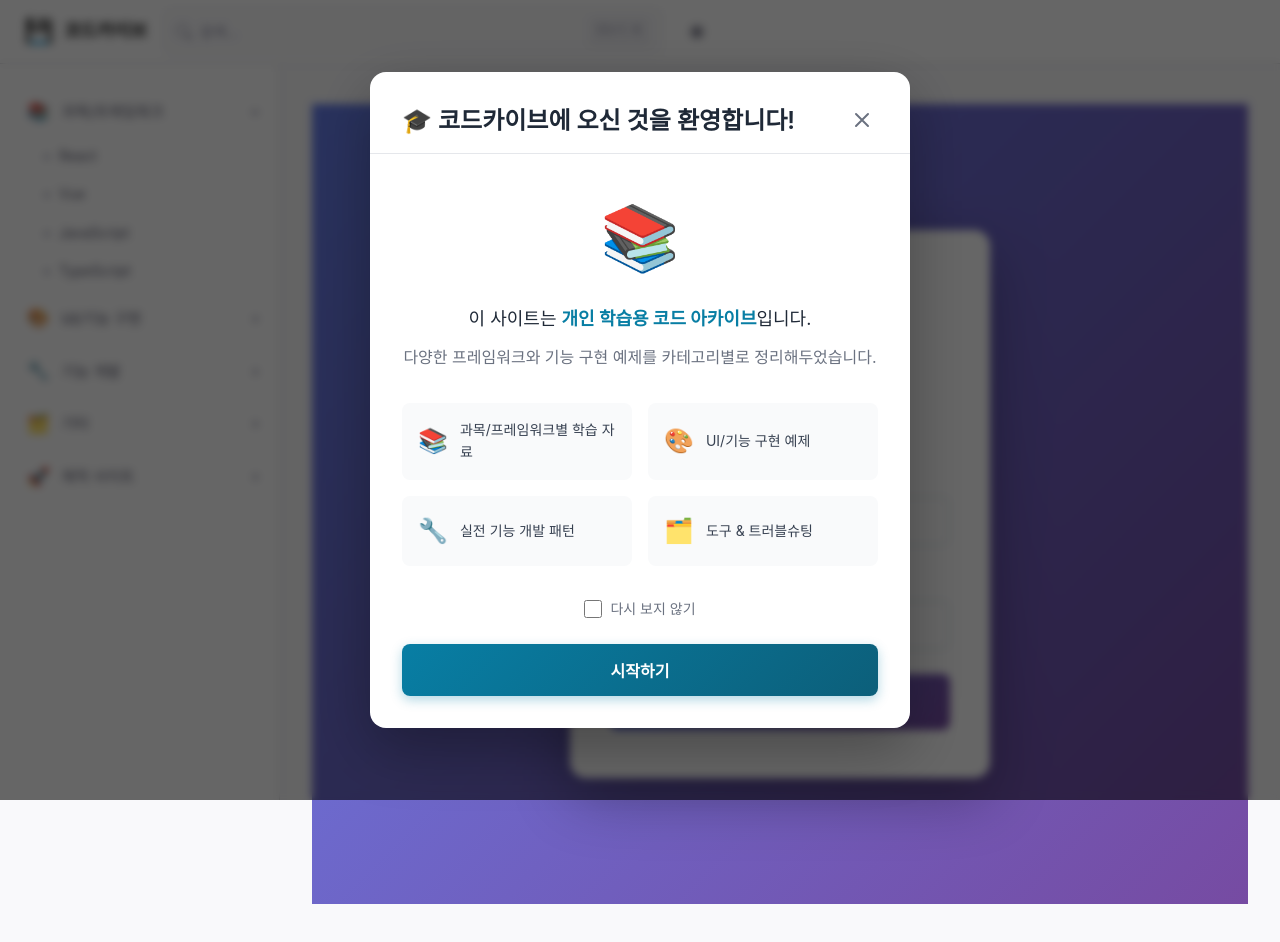
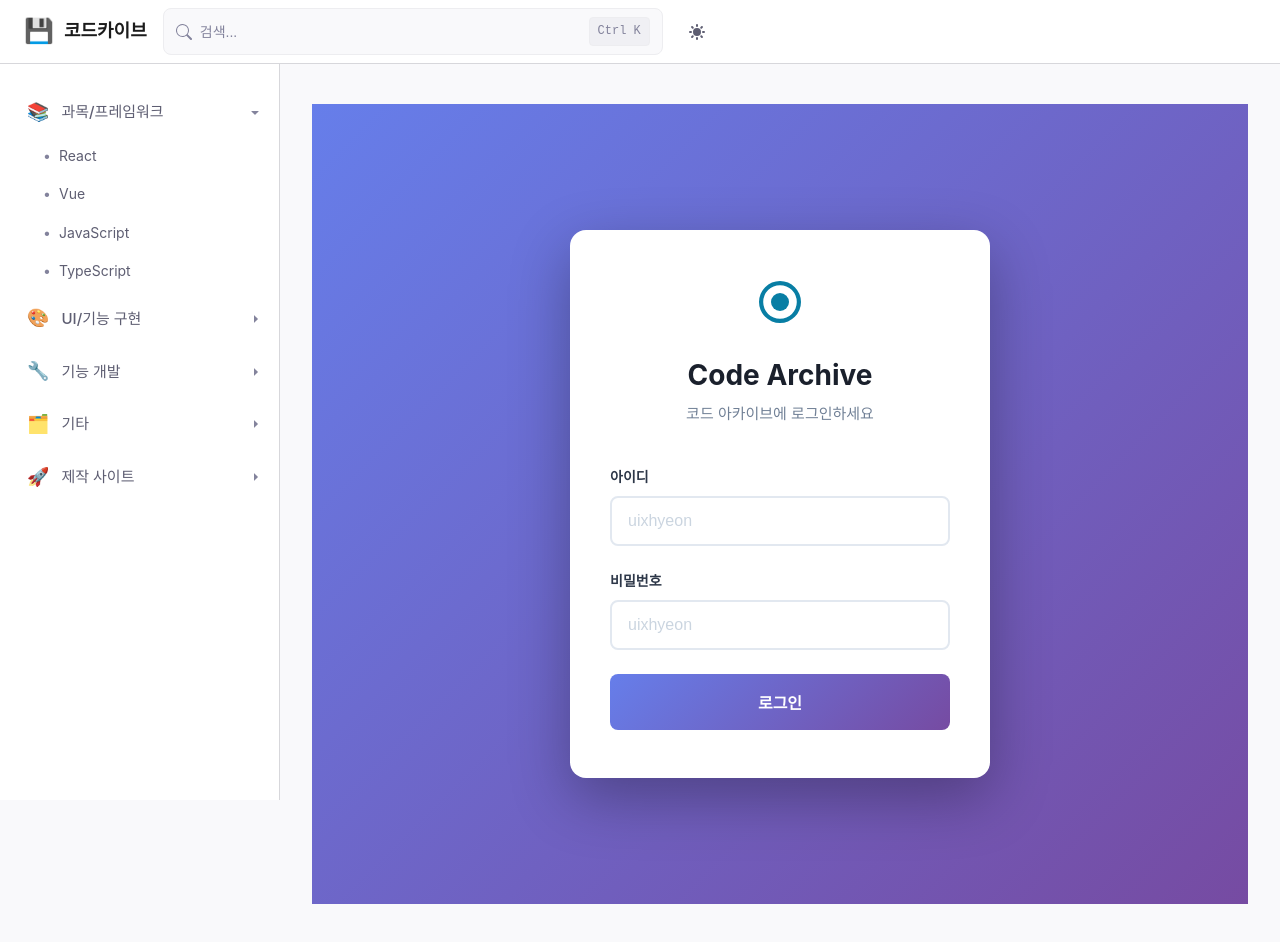
Before and after one commit to uixhyeon/docode, a Vue app: page /login in a window 1280 px wide. Built offline with nearby package versions, Linux system fonts and the light colour scheme; no server answers.

Commit message:
remove: 환영 모달 제거
사이트 진입 시 표시되는 환영 모달을 제거했습니다.

```diff
--- a/src/App.vue
+++ b/src/App.vue
@@ -16,8 +16,6 @@
       @click="closeSidebar"
     ></div>
 
-    <WelcomeModal />
-
     <!-- Toast 알림 -->
     <Toast
       :isVisible="toastState.isVisible"
@@ -31,7 +29,6 @@
 import { ref } from 'vue'
 import MDNHeader from './components/MDNHeader.vue'
 import MDNSidebar from './components/MDNSidebar.vue'
-import WelcomeModal from './components/WelcomeModal.vue'
 import Toast from './components/Toast.vue'
 import { useToast } from './composables/useToast'
 
```
